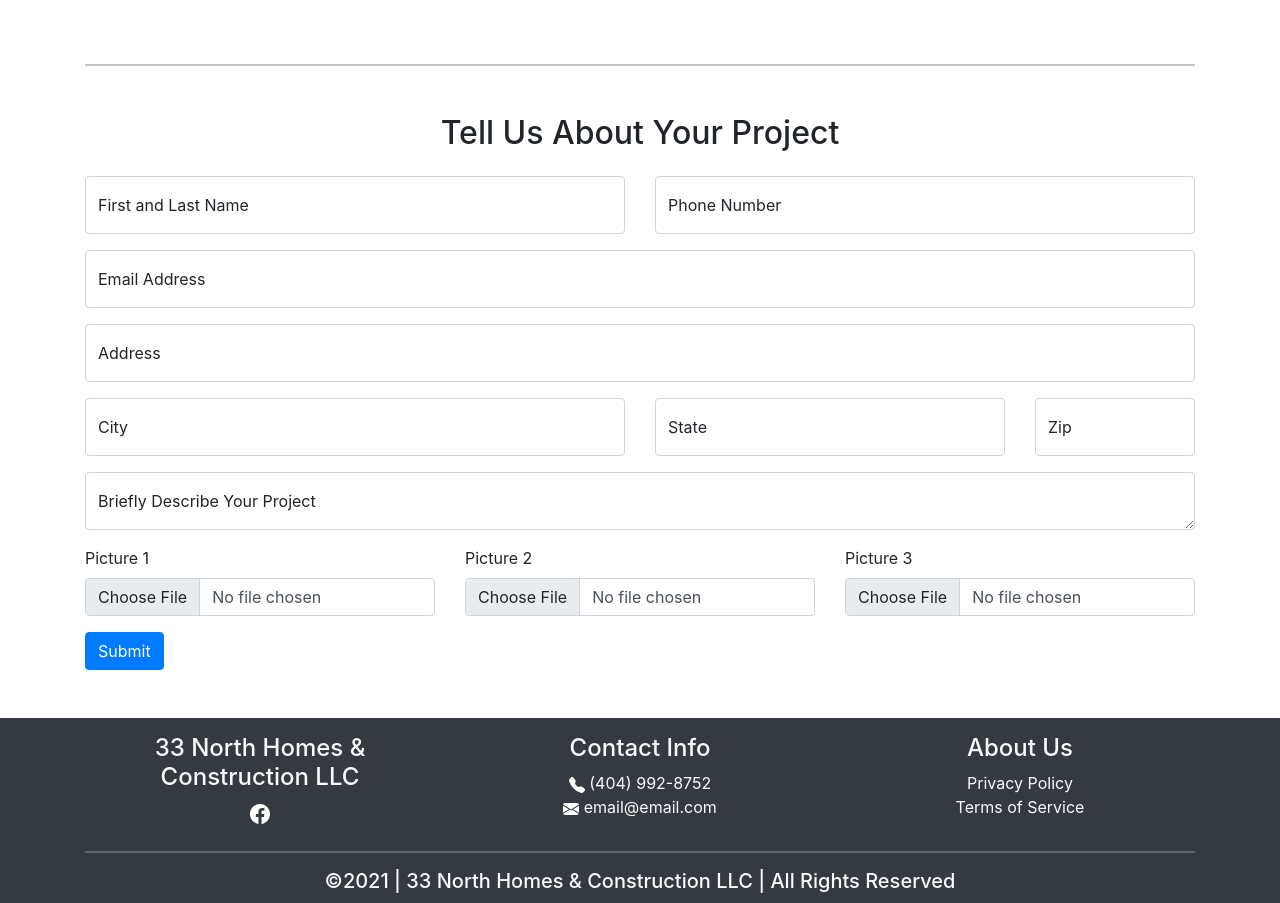
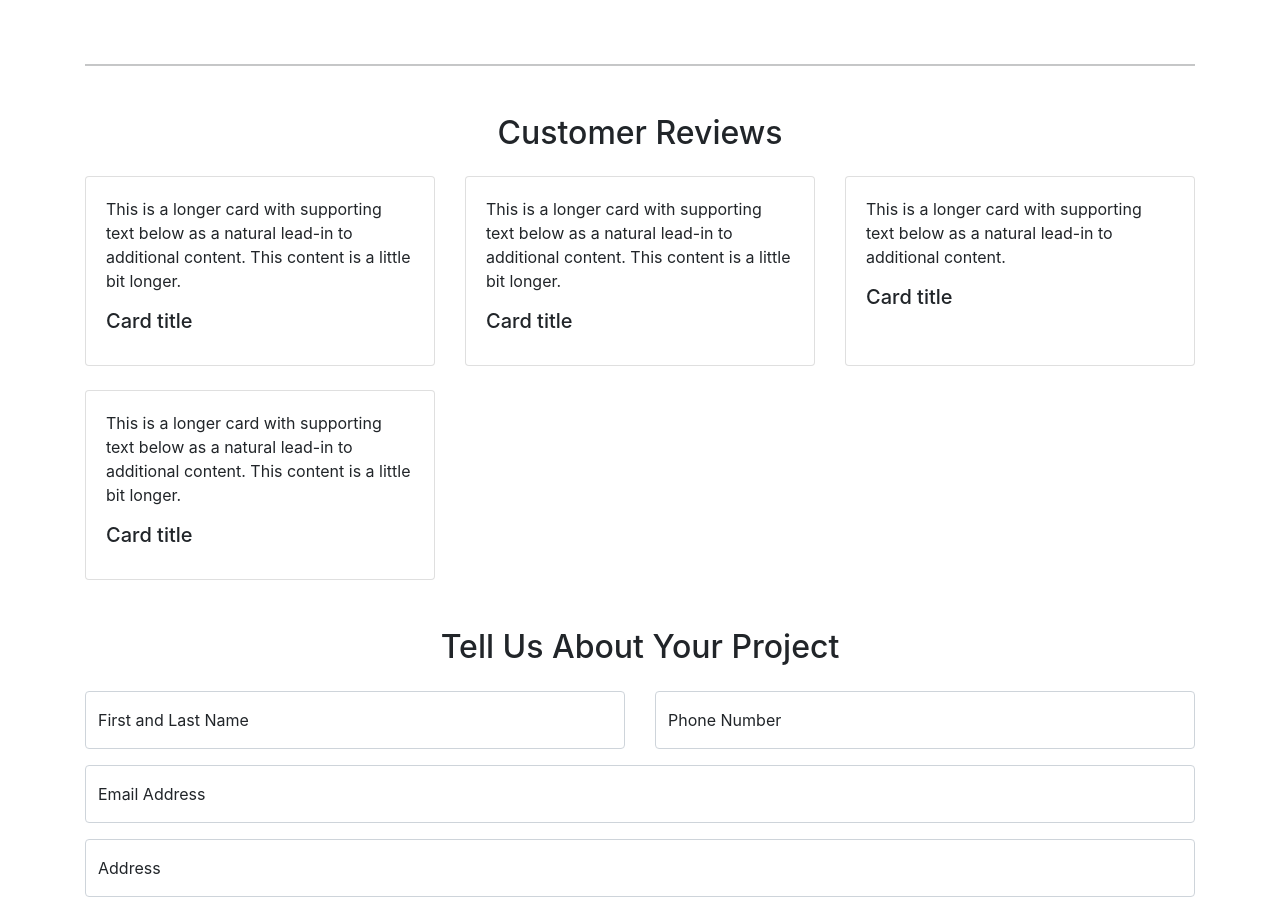
Before and after one commit to zachdrummond/33nhomes, a React (Create React App) app in the folder client/: page / in a window 1280 px wide. Shown: the part 2486-3389 px from the top of the page. Built offline with nearby package versions, Linux system fonts and the light colour scheme.

Commit message:
Added cards for testimonials

```diff
--- a/client/src/Components/Testimonials/Testimonials.jsx
+++ b/client/src/Components/Testimonials/Testimonials.jsx
@@ -1,11 +1,58 @@
-import React from 'react';
-
 const Testimonials = () => {
-    return (
-        <div>
-
+  return (
+    <section className="my-5">
+      <h2 className="text-center mb-4">Customer Reviews</h2>
+      <div class="row row-cols-1 row-cols-md-3 g-4">
+        <div class="col">
+          <div class="card h-100">
+            <div class="card-body">
+              <p class="card-text">
+                This is a longer card with supporting text below as a natural
+                lead-in to additional content. This content is a little bit
+                longer.
+              </p>
+              <h5 class="card-title">Card title</h5>
+            </div>
+          </div>
         </div>
-    );
+        <div class="col">
+          <div class="card h-100">
+            <div class="card-body">
+              <p class="card-text">
+                This is a longer card with supporting text below as a natural
+                lead-in to additional content. This content is a little bit
+                longer.
+              </p>
+              <h5 class="card-title">Card title</h5>
+            </div>
+          </div>
+        </div>
+        <div class="col">
+          <div class="card h-100">
+            <div class="card-body">
+              <p class="card-text">
+                This is a longer card with supporting text below as a natural
+                lead-in to additional content.
+              </p>
+              <h5 class="card-title">Card title</h5>
+            </div>
+          </div>
+        </div>
+        <div class="col">
+          <div class="card h-100">
+            <div class="card-body">
+              <p class="card-text">
+                This is a longer card with supporting text below as a natural
+                lead-in to additional content. This content is a little bit
+                longer.
+              </p>
+              <h5 class="card-title">Card title</h5>
+            </div>
+          </div>
+        </div>
+      </div>
+    </section>
+  );
 };
 
 export default Testimonials;
```
